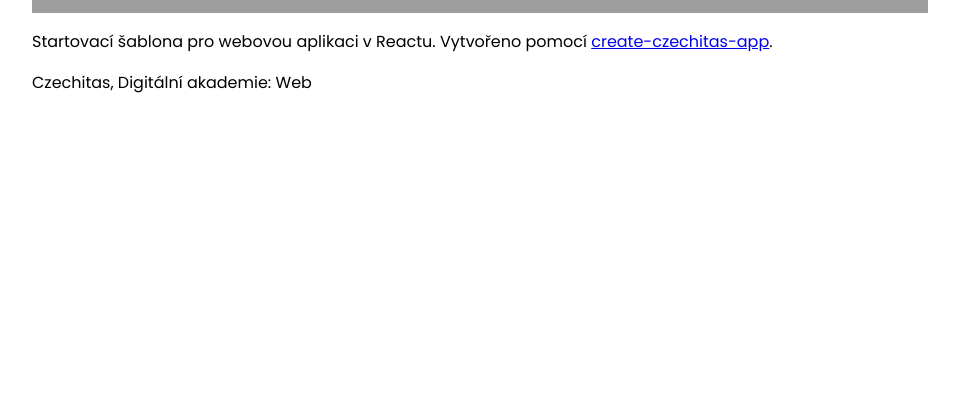
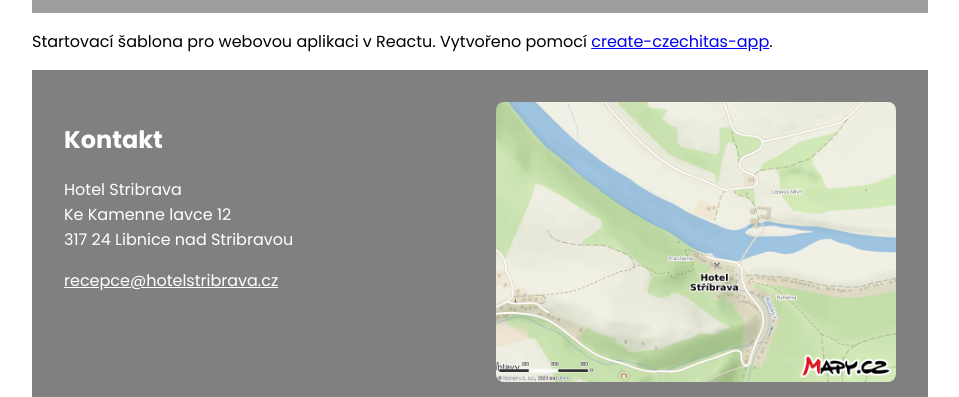
Before and after one commit to PajaCzechita/hotelStribravaVerze2, a React (Vite) app: page / in a window 1280 px wide. Shown: the part 555-952 px from the top of the page, without its empty margins (160-1119 px from the left). Before the commit the page ends 800 px from the top, so only its background shows below. Built offline with nearby package versions, Linux system fonts and the light colour scheme; grey boxes are pictures that could not be loaded; a web font is replaced by a local one.

Commit message:
Create Footer component

```diff
--- /dev/null
+++ b/src/components/Footer/index.jsx
@@ -0,0 +1,22 @@
+export const Footer = () => {
+  return (
+    <section className="dark">
+      <div className="container columns-2">
+        <div className="columns">
+          <h2>Kontakt</h2>
+          <p>
+            Hotel Stribrava <br />
+            Ke Kamenne lavce 12 <br />
+            317 24 Libnice nad Stribravou
+          </p>
+          <p>
+            <a href="mailto:recepce@hotelstribrava.cz">
+              recepce@hotelstribrava.cz
+            </a>
+          </p>
+        </div>
+        <img src="images/mapa.png" />
+      </div>
+    </section>
+  );
+};
--- a/src/global.css
+++ b/src/global.css
@@ -72,3 +72,16 @@ img {
   height: auto;
   border-radius: 0.5rem;
 }
+
+.columns-2 {
+  display: grid;
+  grid-template-columns: 1fr;
+  gap: 1rem;
+}
+
+@media screen and (min-width: 740px) {
+  .columns-2 {
+    grid-template-columns: 1fr 1fr;
+    gap: 2rem;
+  }
+}
--- a/src/pages/HomePage/index.jsx
+++ b/src/pages/HomePage/index.jsx
@@ -1,3 +1,4 @@
+import { Footer } from "../../components/Footer";
 import { Header } from "../../components/Header";
 import "./style.css";
 
@@ -17,7 +18,7 @@ export const HomePage = () => {
         </p>
       </main>
       <footer>
-        <p>Czechitas, Digitální akademie: Web</p>
+        <Footer />
       </footer>
     </div>
   );
```
